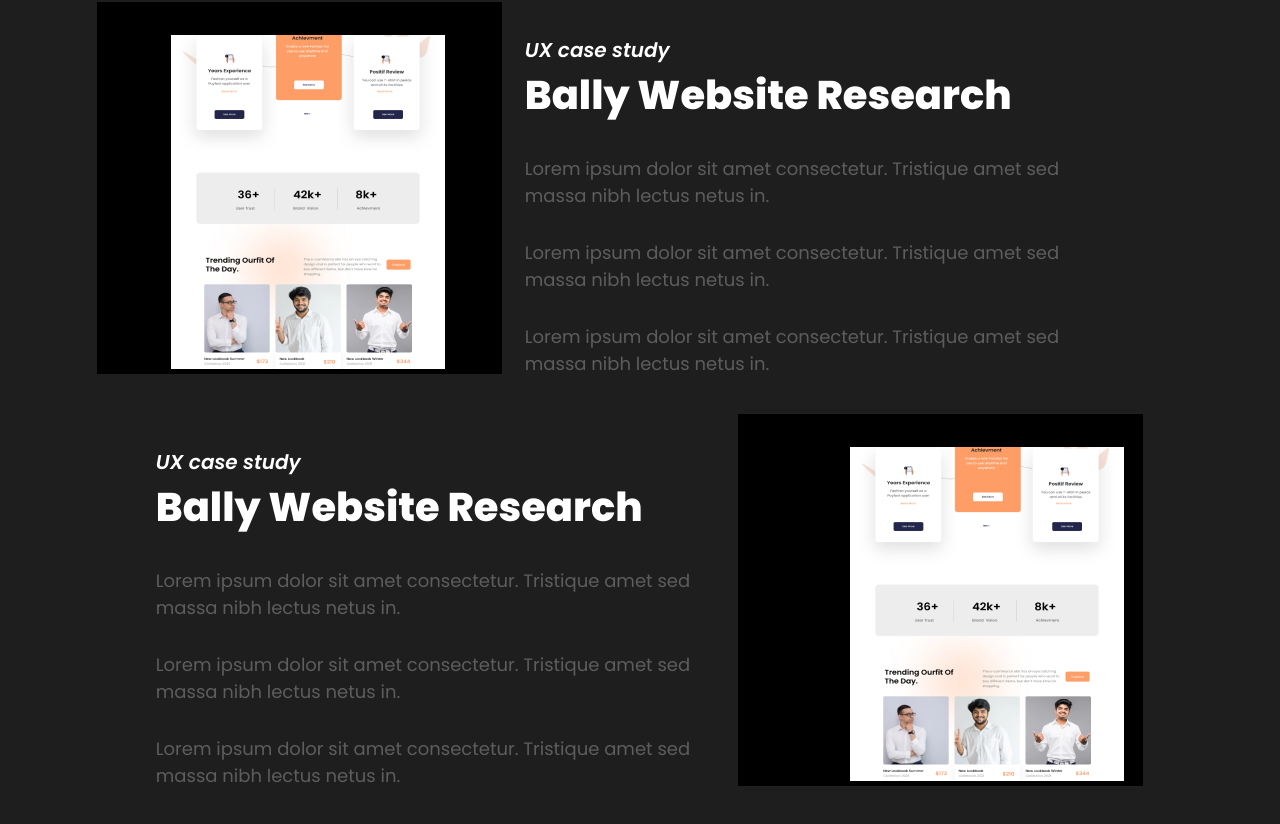
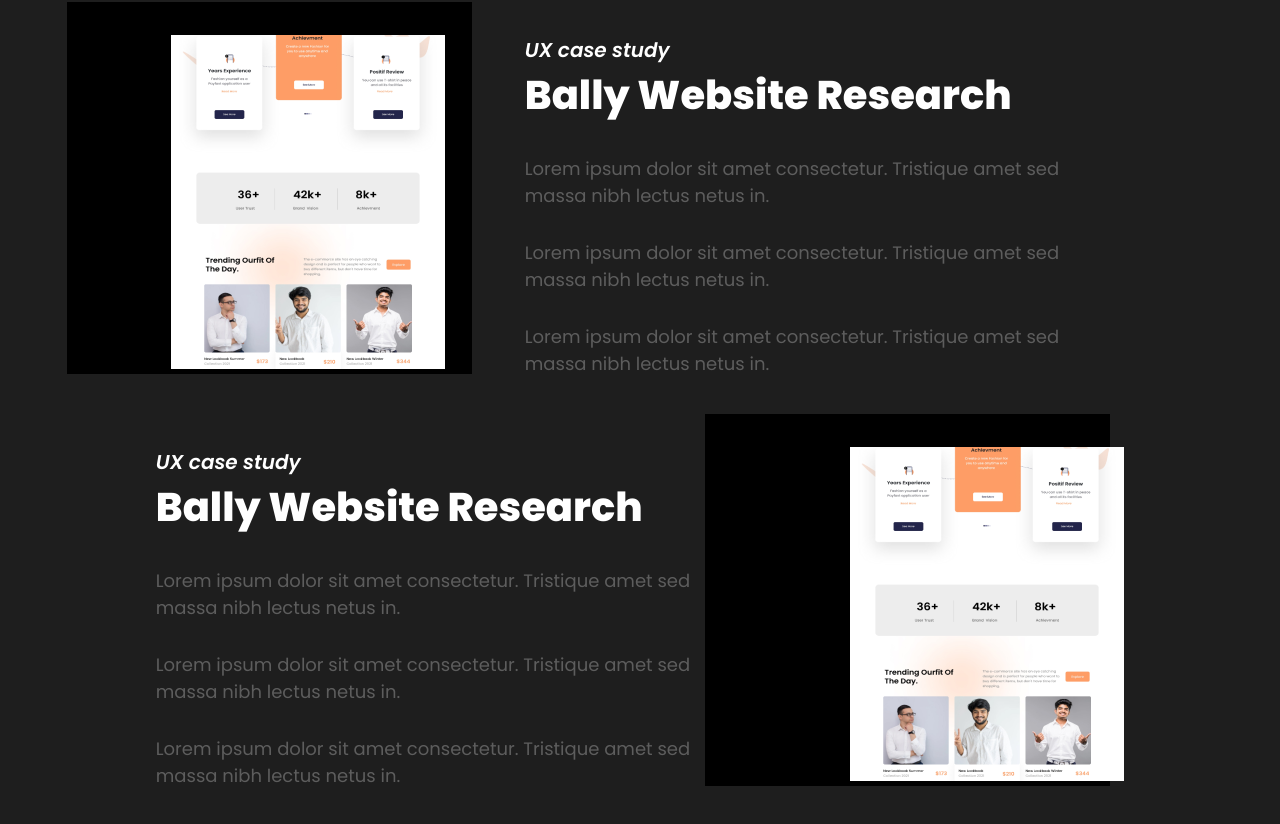
Before and after one commit to Denurychowdhury/denury, a plain HTML site: page index.html in a window 1280 px wide. Shown: the part 2534-3358 px from the top of the page. Drawn offline with Linux system fonts and the light colour scheme.

Commit message:
fourth commit

```diff
--- a/main.css
+++ b/main.css
@@ -162,7 +162,7 @@
     width: 405px;
     height: 100%;
     top: -33px;
-    left: -27%;
+    left: -38%;
     z-index: -999;
 }
 .my-portfolio .web-design h2{
```
